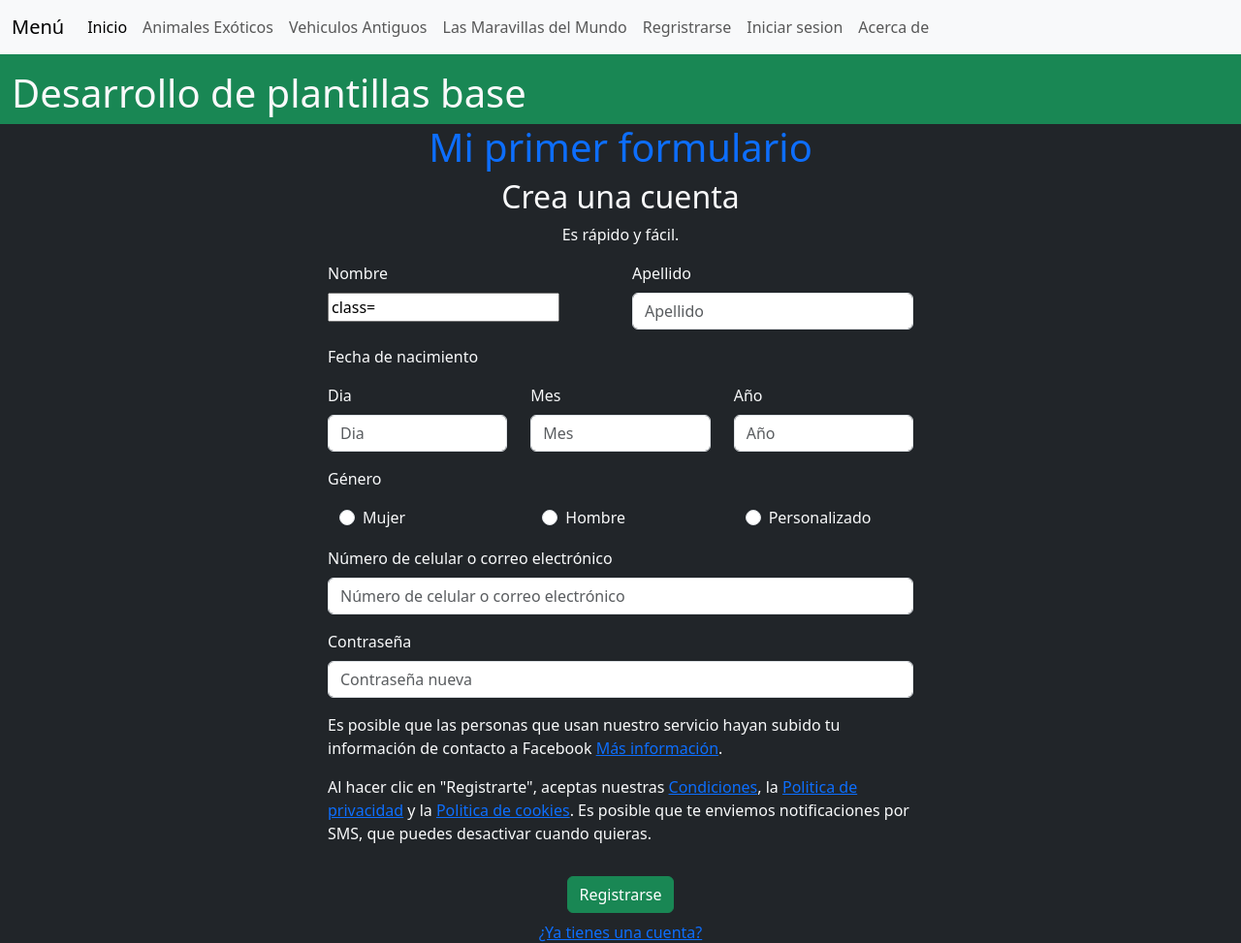
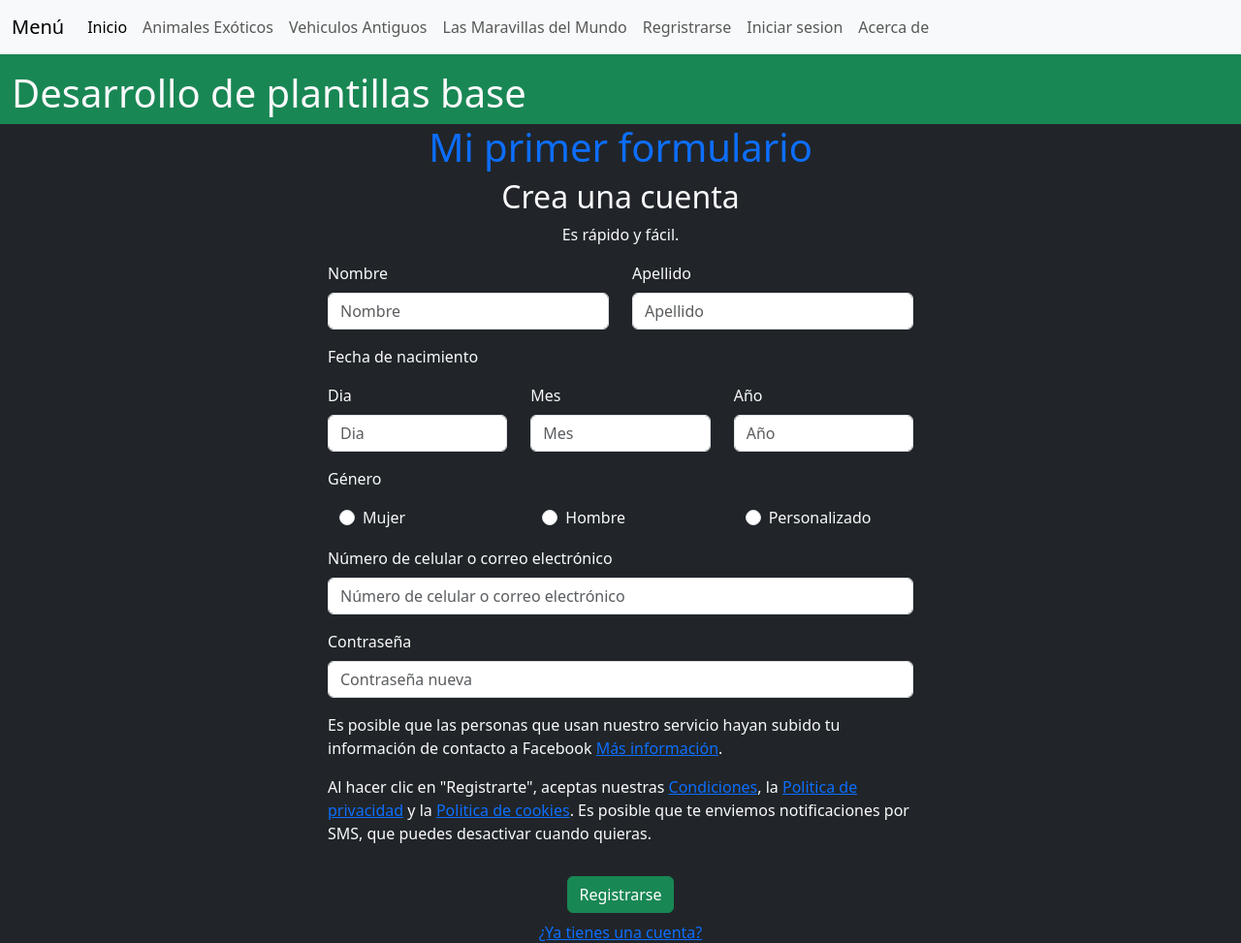
Before and after one commit to MelannieAbrilPascualTorres/03-10-2025, a Flask app: page /formulario in a window 1280 px wide. Shown: the top 973 px of the page at 97% size. Run offline with Flask 3, Linux system fonts and the light colour scheme.

Commit message:
formulario.html

```diff
--- a/plantillas/templates/formulario.html
+++ b/plantillas/templates/formulario.html
@@ -10,15 +10,15 @@
     <p class="text-center">Es rápido y fácil.</p>
     <section class="row justify-content-center">
         <div class="col-12 col-md-6">
-            <form method="post" action="{{ url_for('formulario') }}">
+            <form  method = "post" action=/formulario>
                 <section class="row">
                     <div class=" col-6 mb-3">
                         <label for="nombre" class="form-label">Nombre </label>
-                        <input type="text" required value="class="form-control" id="nombre" placeholder="Nombre">
+                        <input type="text" required minlegth= "3" class="form-control" id="nombre" placeholder="Nombre">
                     </div>
                     <div class=" col-6 mb-3">
                         <label for="apellido" class="form-label">Apellido </label>
-                        <input type="text" required class="form-control" id="apellido" placeholder="Apellido">
+                        <input type="text" required minlegth= "3" class="form-control" id="apellido" placeholder="Apellido">
                     </div>
                 </section>
 
@@ -42,7 +42,7 @@
                     <p>Género</p>
                     <div class="form-check col-4 mb-3">
                         <div class="form-check">
-                            <input class="form-check-input" type="radio" required name="genero" id="mujer">
+                            <input class="form-check-input" type="radio" required name="mujer" id="mujer">
                             <label class="form-check-label" for="mujer">
                                 Mujer
                             </label>
@@ -50,7 +50,7 @@
                     </div>
                     <div class="form-check col-4 mb-3">
                         <div class="form-check">
-                            <input class="form-check-input" type="radio" required name="genero" id="hombre">
+                            <input class="form-check-input" type="radio" required name="hombre" id="hombre">
                             <label class="form-check-label" for="hombre">
                                 Hombre
                             </label>
@@ -58,7 +58,7 @@
                     </div>
                     <div class="form-check col-4 mb-3">
                         <div class="form-check">
-                            <input class="form-check-input" type="radio" required name="genero" id="personalizado">
+                            <input class="form-check-input" type="radio" required name="personalizado" id="personalizado">
                             <label class="form-check-label" for="personalizado">
                                 Personalizado
                             </label>
@@ -77,7 +77,7 @@
                 <section class="row">
                     <div class="col-12 mb-3">
                         <label for="contra" class="form-label">Contraseña </label>
-                        <input type="password" required class="form-control" id="contra" placeholder="Contraseña nueva">
+                        <input type="password" required minlegth= "3" class="form-control" id="contra" placeholder="Contraseña nueva">
                     </div>
                 </section>
 
```
